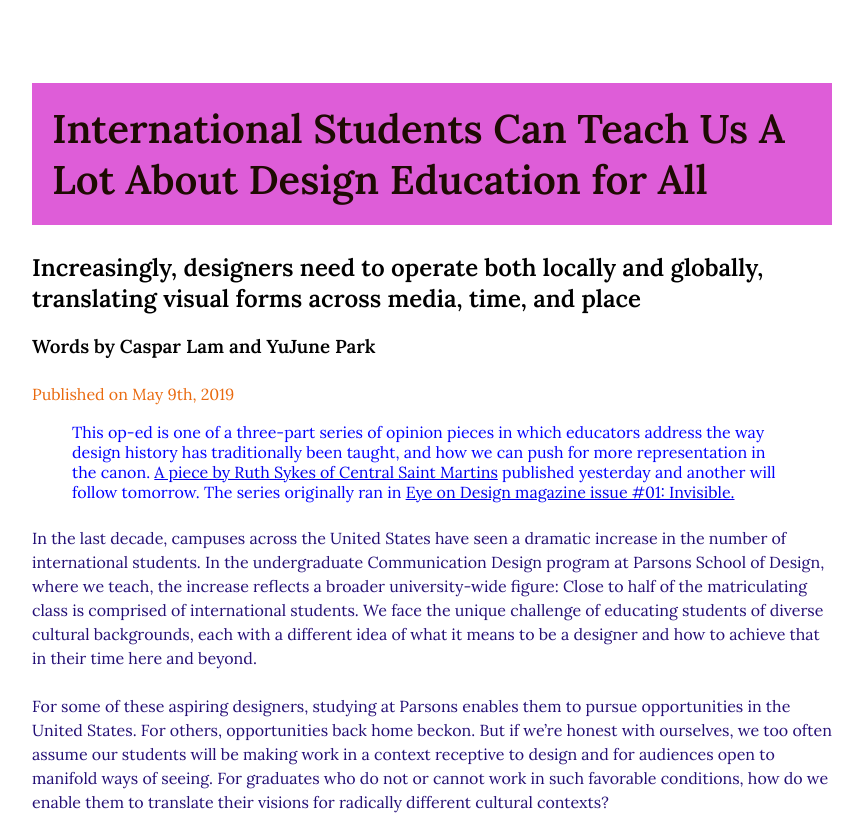
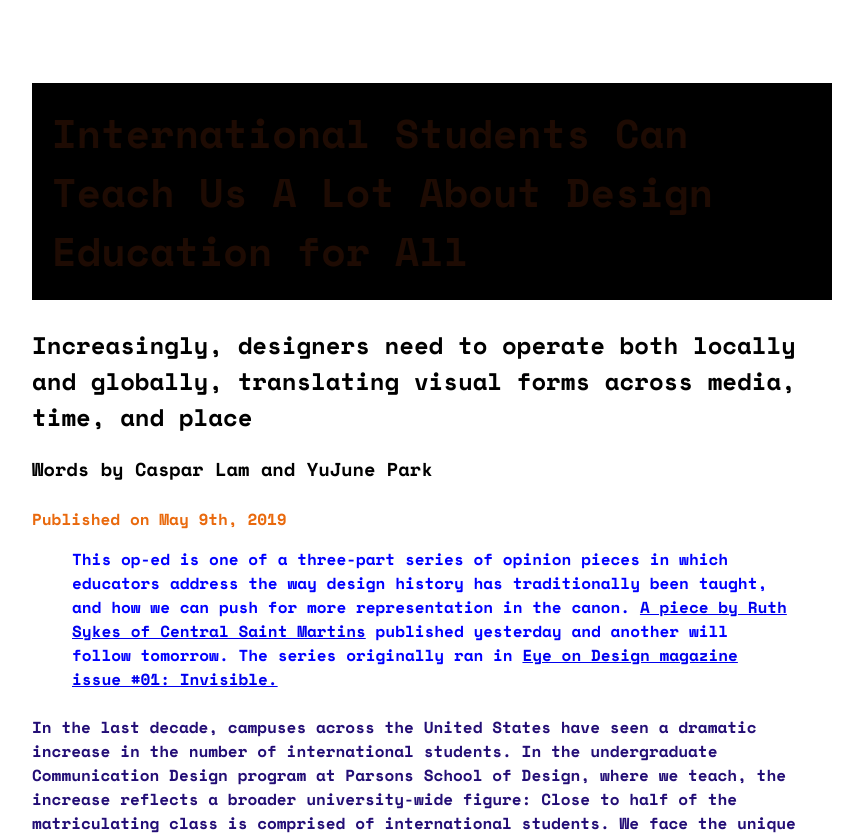
Before and after one commit to andremgrr/manuscript, a plain HTML site: page index.html in a window 1280 px wide. Shown: the top 833 px of the page, without its empty margins (208-1071 px from the left). Drawn offline with nearby package versions, Linux system fonts and the light colour scheme.

Commit message:
Update index.css

```diff
--- a/styles/index.css
+++ b/styles/index.css
@@ -1,11 +1,13 @@
 /* Click `index.html` to see the HTML. */
-@import url('https://fonts.googleapis.com/css2?family=Lora:ital,wght@0,400;0,600;1,400;1,500&family=Roboto+Slab:wght@200;400&display=swap');body {
-	font-family: 'Lora', serif;}
+@import url('https://fonts.googleapis.com/css2?family=Lora:ital,wght@0,400;0,600;1,400;1,500&family=Roboto+Slab:wght@200;400&family=Space+Mono:ital,wght@0,700;1,400;1,700&display=swap');
+body {
+	font-family: 'Space Mono', monospace;}
 h1{
 	font-size: 40px;
 }
 .highlight{
-	background-color: rgb(222, 93, 216);
+	color: aliceblue;
+	background-color: rgb(0, 0, 0);
 	padding: 20px;
 }
 p { color: rgb(35, 14, 118); }
```
